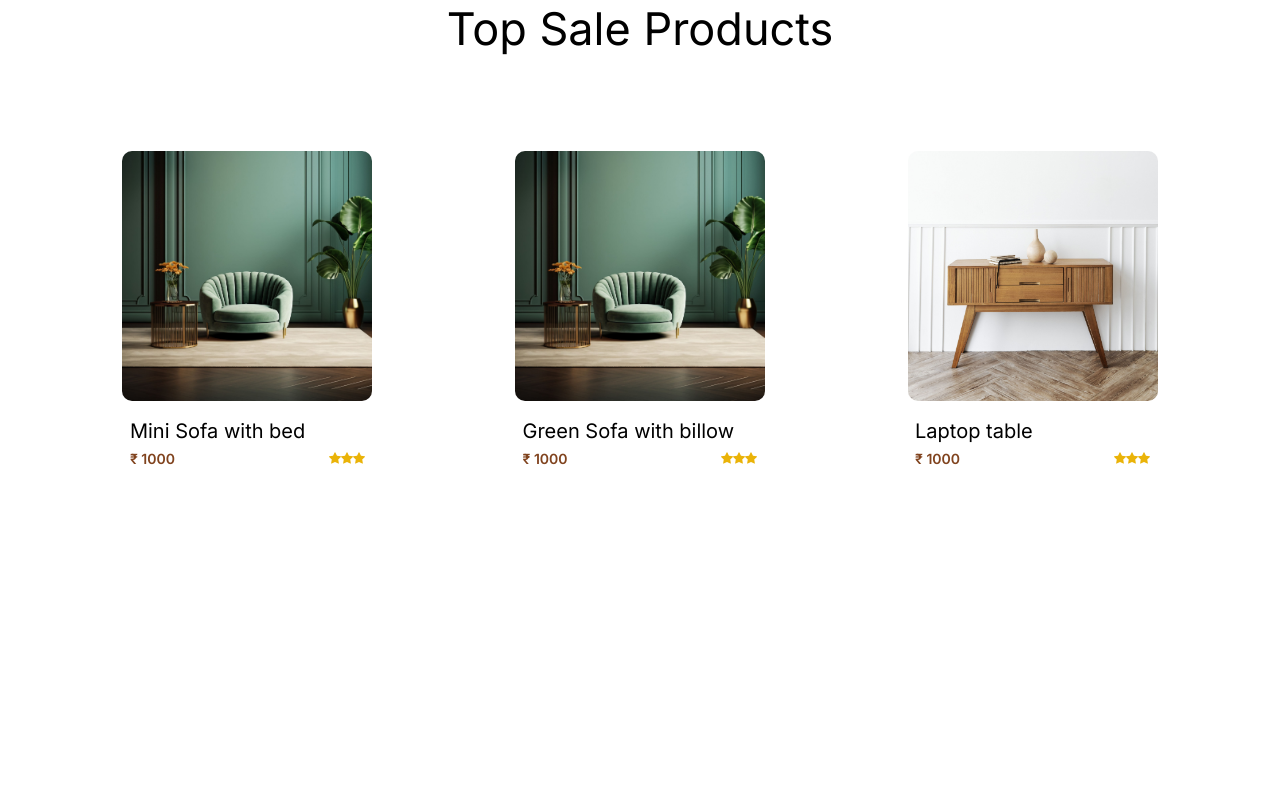
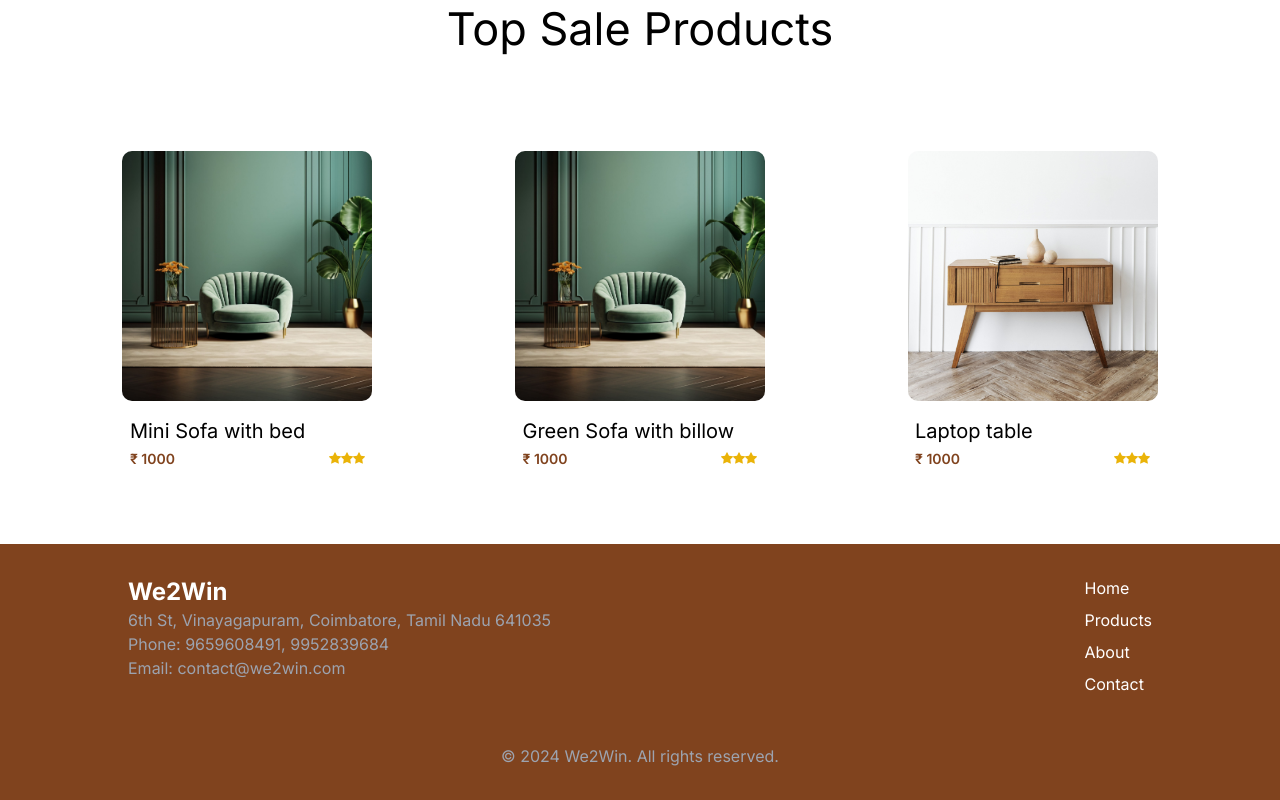
Before and after one commit to BALASANTHOSH01/W2WIN-Product-Client, a Next.js app: page / in a window 1280 px wide. Shown: the part 907-1707 px from the top of the page. Before the commit the page ends 1451 px from the top, so only its background shows below. Built offline with nearby package versions, Linux system fonts and the light colour scheme.

Commit message:
Footer updation

```diff
--- a/app/layout.tsx
+++ b/app/layout.tsx
@@ -5,8 +5,8 @@ import "./globals.css";
 const inter = Inter({ subsets: ["latin"] });
 
 export const metadata: Metadata = {
-  title: "Create Next App",
-  description: "Generated by create next app",
+  title: "We2Win",
+  description: "Build your home with us!.",
 };
 
 export default function RootLayout({
--- a/app/page.tsx
+++ b/app/page.tsx
@@ -1,5 +1,6 @@
 'use client'
 
+import Footer from "@/components/Footer/Footer";
 import Hero from "@/components/Home/Hero";
 import { NavBar } from "@/components/NavBar";
 import ProductList from "@/components/ProductList/ProductList";
@@ -11,6 +12,7 @@ export default function Home() {
       <NavBar/>
       <Hero/>
       <ProductList/>
+      <Footer/>
     </div>
   );
 }
--- a/components/Footer/Footer.tsx
+++ b/components/Footer/Footer.tsx
@@ -1,13 +1,56 @@
 'use client'
+
+import React from 'react';
+import Link from 'next/link';
 
 const Footer = () => {
   return (
-    <div>
-        <div>
-
+    <footer className="bg-woodColor text-white py-8">
+      <div className="container mx-auto px-[10%] md:px-8 lg:px-10 xl:px-12">
+        <div className="flex flex-row md:flex-col justify-between items-start md:items-center">
+          <div className="mb-6 md:mb-0 md:w-3/3">
+            <h2 className="text-2xl font-bold">We2Win</h2>
+            <p className="text-gray-400">6th St, Vinayagapuram, Coimbatore, Tamil Nadu 641035</p>
+            <p className="text-gray-400">Phone: 9659608491, 9952839684</p>
+            <p className="text-gray-400">Email: contact@we2win.com</p>
+          </div>
+          <div className="flex flex-col  md:flex-row justify-between items-start md:items-start md:my-[4%] md:w-3/3">
+            <div className="flex flex-col md:flex-row md:mr-8 mb-6 md:mb-0 text-white">
+              <Link href="/" legacyBehavior>
+                <a className=" hover:text-gray-200 hover:opacity-30 mb-2 md:mb-0 md:mr-6">Home</a>
+              </Link>
+              <Link href="/Products" legacyBehavior>
+                <a className=" hover:text-gray-200 hover:opacity-30 mb-2 md:mb-0 md:mr-6">Products</a>
+              </Link>
+              <Link href="/About" legacyBehavior>
+                <a className=" hover:text-gray-200 hover:opacity-30 mb-2 md:mb-0 md:mr-6">About</a>
+              </Link>
+              <Link href="/Contact" legacyBehavior>
+                <a className=" hover:text-gray-200 hover:opacity-30">Contact</a>
+              </Link>
+            </div>
+            <div className="flex space-x-4">
+              <a href="https://facebook.com" target="_blank" rel="noopener noreferrer" className="text-gray-400 hover:text-white">
+                <i className="fab fa-facebook-f"></i>
+              </a>
+              <a href="https://twitter.com" target="_blank" rel="noopener noreferrer" className="text-gray-400 hover:text-white">
+                <i className="fab fa-twitter"></i>
+              </a>
+              <a href="https://instagram.com" target="_blank" rel="noopener noreferrer" className="text-gray-400 hover:text-white">
+                <i className="fab fa-instagram"></i>
+              </a>
+              <a href="https://linkedin.com" target="_blank" rel="noopener noreferrer" className="text-gray-400 hover:text-white">
+                <i className="fab fa-linkedin-in"></i>
+              </a>
+            </div>
+          </div>
         </div>
-    </div>
-  )
+        <div className="text-center mt-6 text-gray-400">
+          <p>&copy; {new Date().getFullYear()} We2Win. All rights reserved.</p>
+        </div>
+      </div>
+    </footer>
+  );
 };
 
 export default Footer;
```
